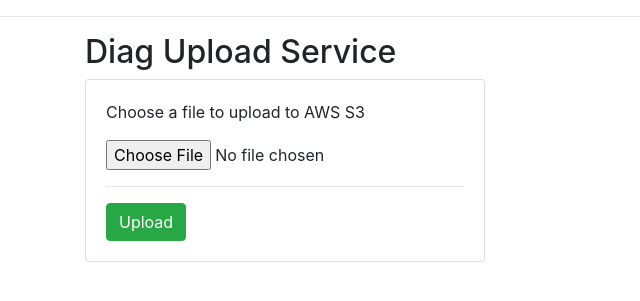
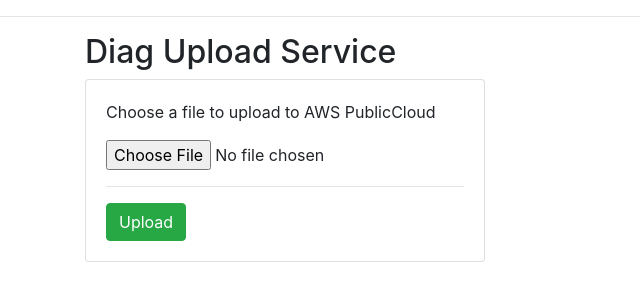
Before and after one commit to bekimdisha/diagservice, a Flask app: page / in a window 1280 px wide. Shown: the part 24-325 px from the top of the page, without its empty margins (0-640 px from the left). Run offline with Flask 2, Linux system fonts and the light colour scheme; some libraries are stand-ins or nearby versions.

Commit message:
UI slight modification of the template

```diff
--- a/templates/file_upload_to_s3.html
+++ b/templates/file_upload_to_s3.html
@@ -41,7 +41,7 @@
 
     <div class="card-body ">
       <form action="/upload" method="post" enctype="multipart/form-data">
-      <p class="card-text">Choose a file to upload to AWS S3</p>
+      <p class="card-text">Choose a file to upload to AWS PublicCloud</p>
         <input type="file" name="file" value="file">
         <hr>
       <input type="submit" name="upload" value="Upload" class="btn btn-success">
```
